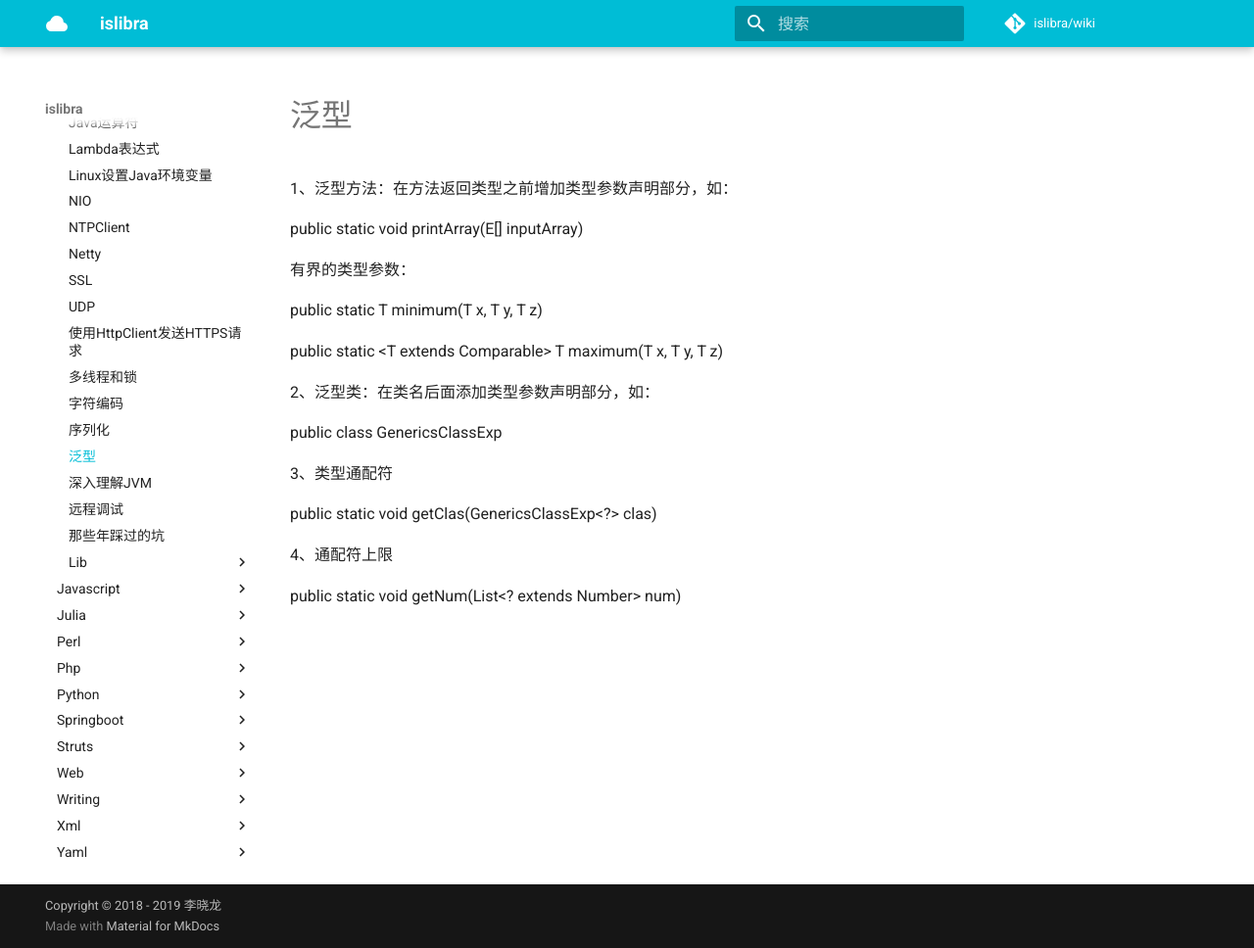
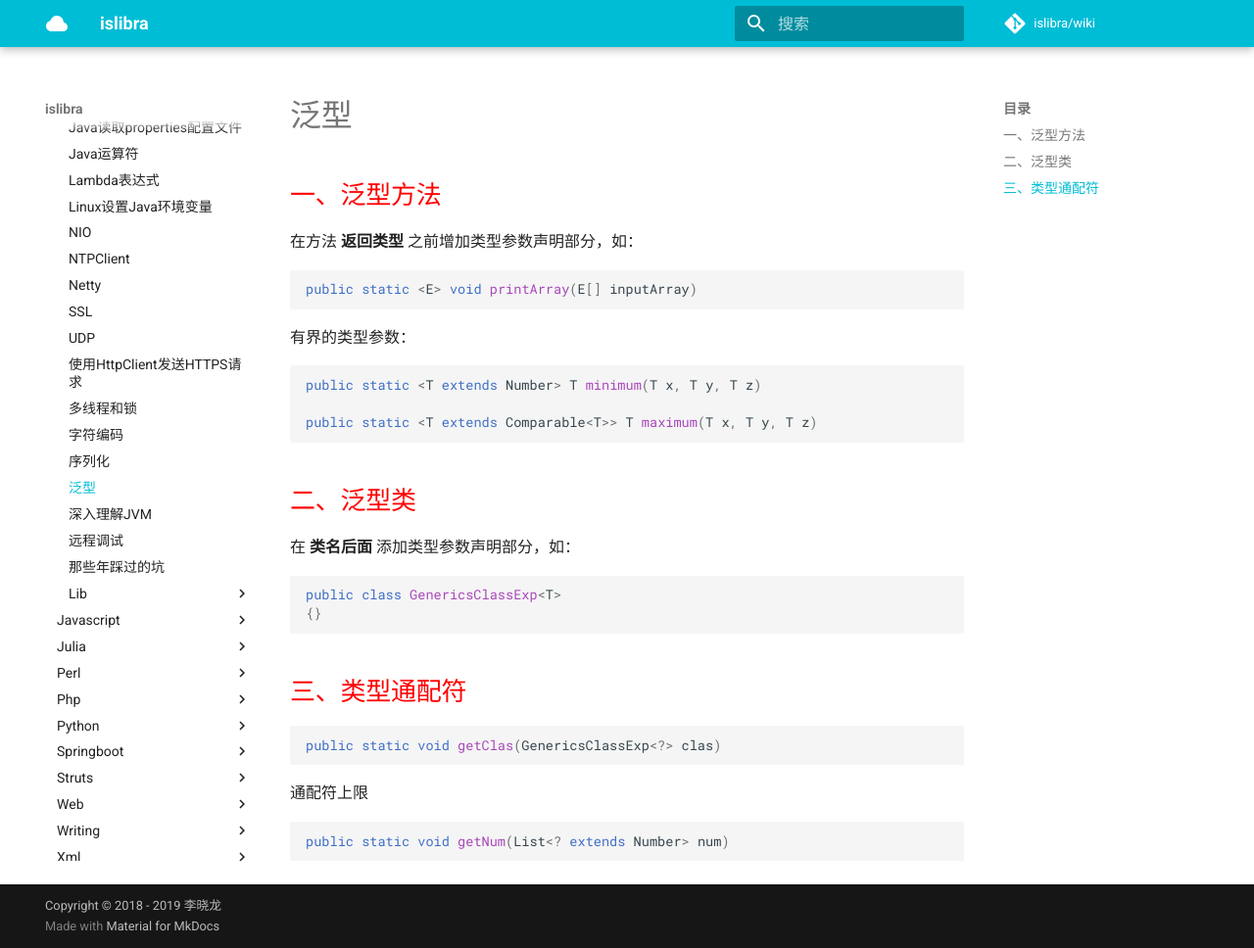
Before and after one commit to islibra/wiki, an MkDocs documentation site: the page built from docs/coding/java/泛型.md, in a window 1280 px wide and 968 px high. Shown: the whole window at 98% size. Built offline with MkDocs 1.6.1 and Material for MkDocs 9.7.7, drawn with Linux system fonts in a browser that asks for light colours; comment, search, counter and statistics services are not loaded.

Commit message:
Update 泛型.md

````diff
--- a/docs/coding/java/泛型.md
+++ b/docs/coding/java/泛型.md
@@ -1,21 +1,38 @@
-1、泛型方法：在方法返回类型之前增加类型参数声明部分，如：
+# 泛型
 
+## 一、泛型方法
+
+在方法 **返回类型** 之前增加类型参数声明部分，如：
+
+```java
 public static <E> void printArray(E[] inputArray)
+```
 
 有界的类型参数：
 
+```java
 public static <T extends Number> T minimum(T x, T y, T z)
 
 public static <T extends Comparable<T>> T maximum(T x, T y, T z)
+```
 
-2、泛型类：在类名后面添加类型参数声明部分，如：
+## 二、泛型类
 
+在 **类名后面** 添加类型参数声明部分，如：
+
+```java
 public class GenericsClassExp<T>
+{}
+```
 
-3、类型通配符
+## 三、类型通配符
 
+```java
 public static void getClas(GenericsClassExp<?> clas)
+```
 
-4、通配符上限
+通配符上限
 
+```java
 public static void getNum(List<? extends Number> num)
+```
````
